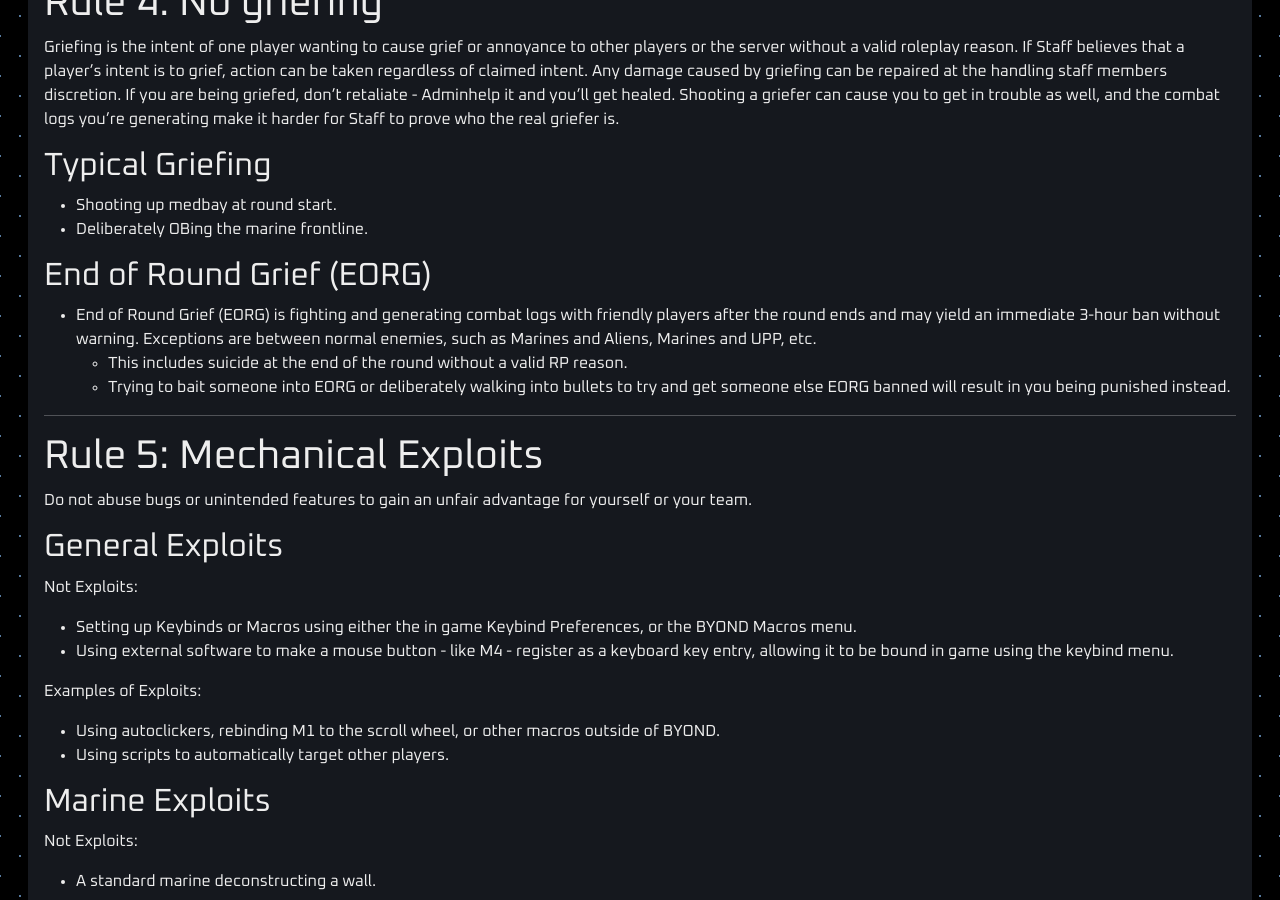
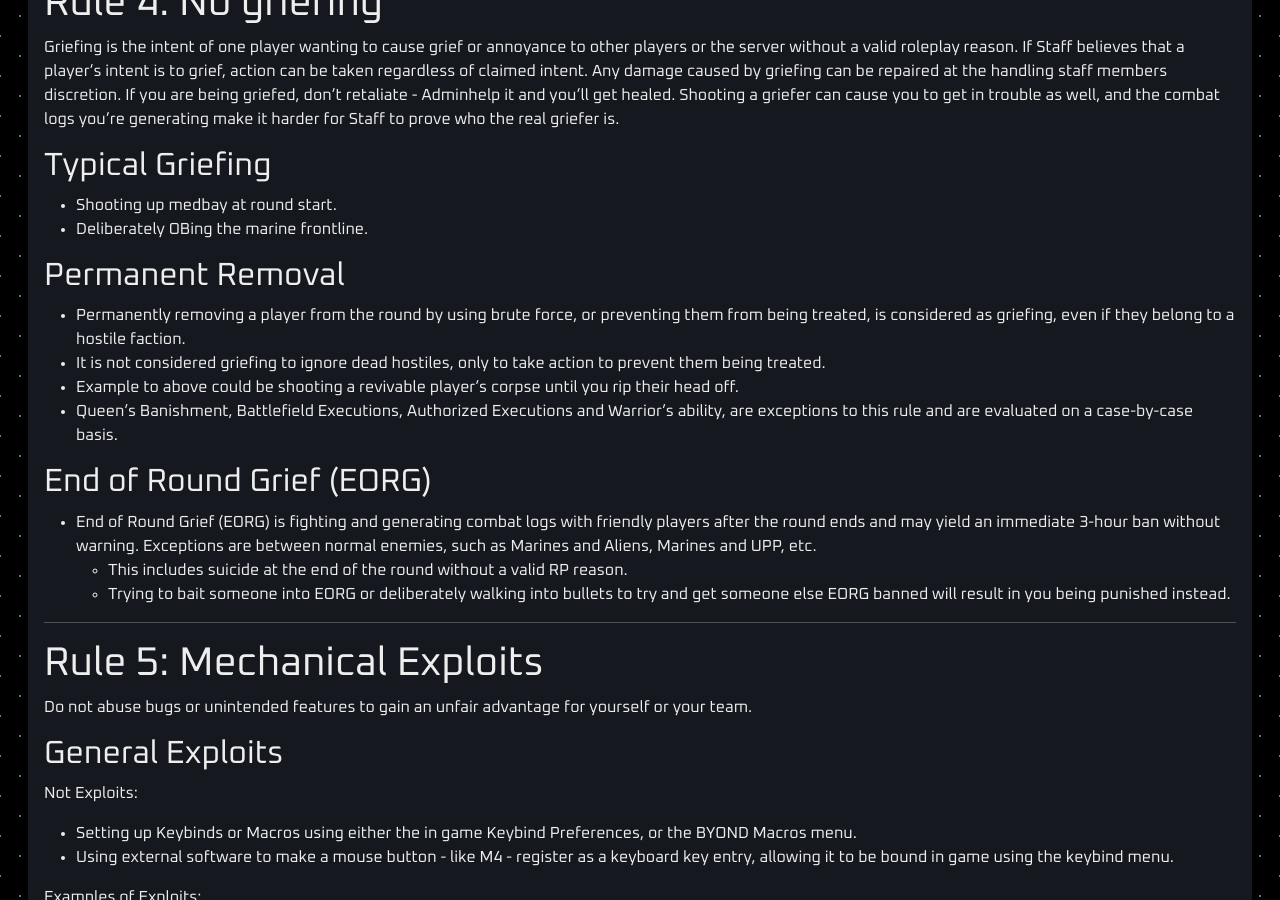
Before and after one commit to cmss13-devs/web, a Jekyll site: the page built from rules.md, in a window 1280 px wide and 900 px high, scrolled down 6164 px. Built offline with Jekyll 4.4.1, drawn with Linux system fonts in a browser that asks for light colours.

Commit message:
Amending Rule 4, Permanent Removal. (#73)
Upon SmellyHippie's announcement and Drathek's suggestion, I've amended
Rule 4 to reflect our ruling regarding removing someone from the round
permanently.

---------

Co-authored-by: forest2001 <41653574+realforest2001@users.noreply.github.com>

```diff
--- a/rules.md
+++ b/rules.md
@@ -237,6 +237,13 @@ Griefing is the intent of one player wanting to cause grief or annoyance to othe
 
 - Shooting up medbay at round start.
 - Deliberately OBing the marine frontline.
+
+## Permanent Removal
+
+- Permanently removing a player from the round by using brute force, or preventing them from being treated, is considered as griefing, even if they belong to a hostile faction.
+- It is not considered griefing to ignore dead hostiles, only to take action to prevent them being treated.
+- Example to above could be shooting a revivable player's corpse until you rip their head off.
+- Queen's Banishment, Battlefield Executions, Authorized Executions and Warrior's ability, are exceptions to this rule and are evaluated on a case-by-case basis.
 
 ## End of Round Grief (EORG)
 
```
